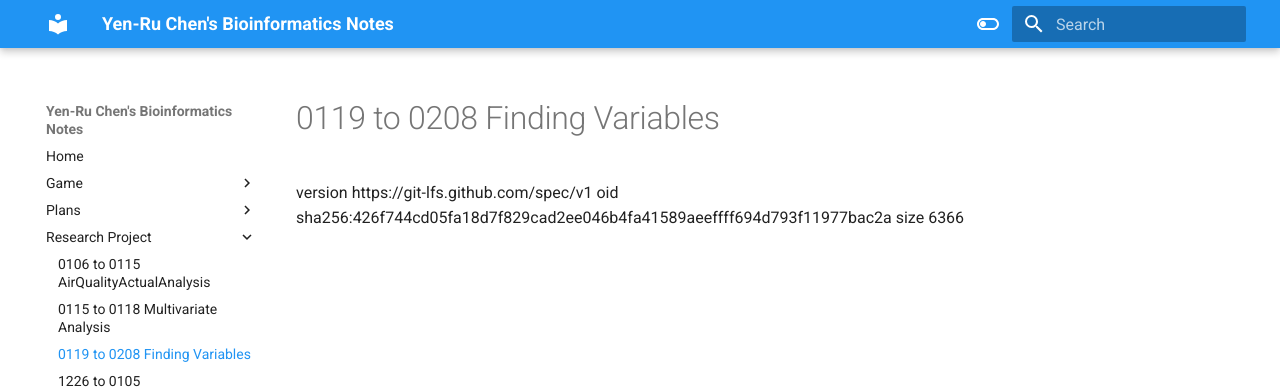
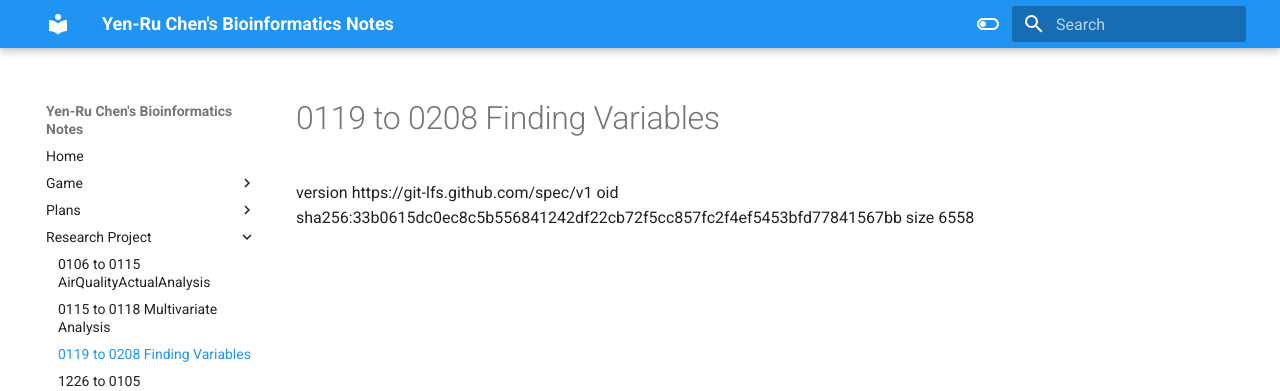
Before and after one commit to chenyenru/blogs12341234, an MkDocs documentation site: the page built from docs/Research Project/0119_to_0208 Finding Variables.md, in a window 1280 px wide. Shown: the top 391 px of the page. Built offline with MkDocs 1.6.1 and Material for MkDocs 9.7.7, drawn with Linux system fonts in a browser that asks for light colours.

Commit message:
Update 0119_to_0208 Finding Variables.md

```diff
--- a/docs/Research Project/0119_to_0208 Finding Variables.md
+++ b/docs/Research Project/0119_to_0208 Finding Variables.md
@@ -1,3 +1,3 @@
 version https://git-lfs.github.com/spec/v1
-oid sha256:426f744cd05fa18d7f829cad2ee046b4fa41589aeeffff694d793f11977bac2a
-size 6366
+oid sha256:33b0615dc0ec8c5b556841242df22cb72f5cc857fc2f4ef5453bfd77841567bb
+size 6558
```
